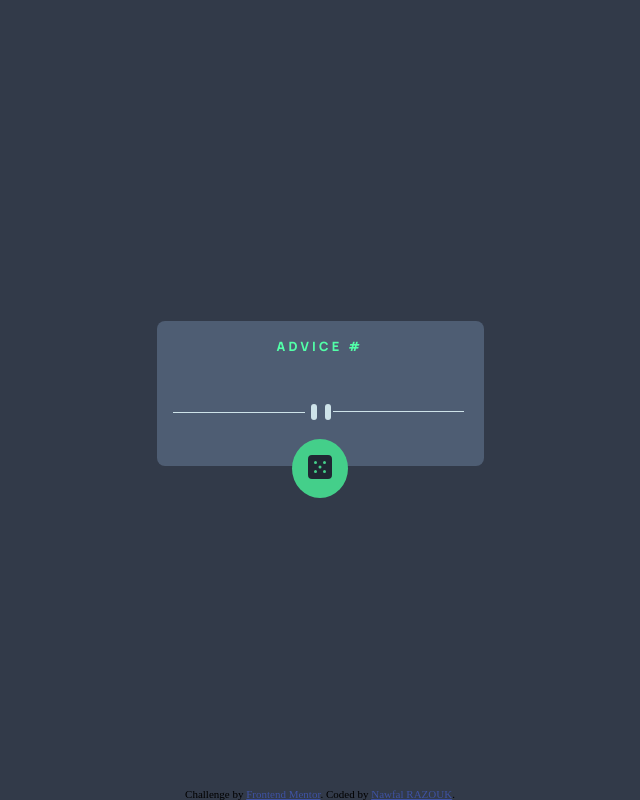
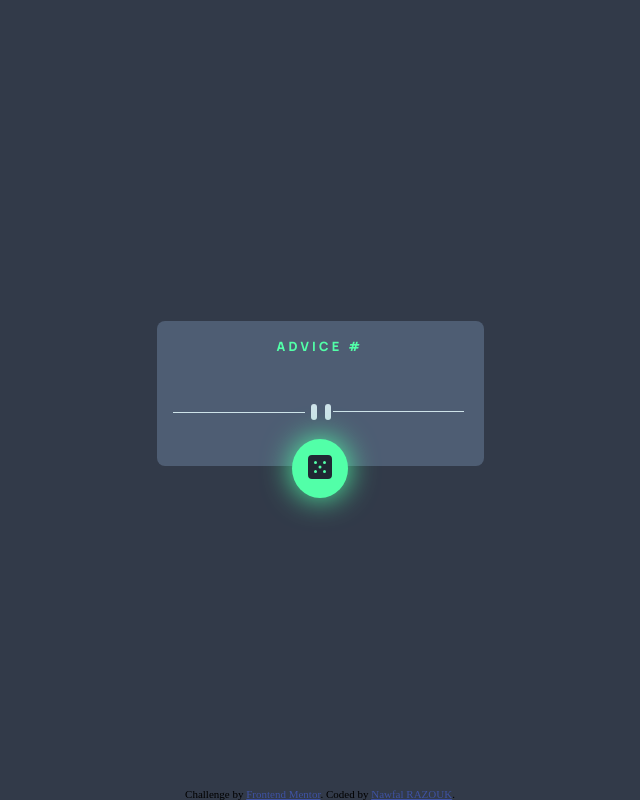
Before and after one commit to NawfalRAZOUK7/advice-generator-app-main, a plain HTML site: page index.html in a window 1280 px wide. In both pictures the pointer is over the button 640 px from the left and 468 px from the top of the page. Shown: the whole page, without its empty margins (320-960 px from the left). Drawn offline with Linux system fonts and the light colour scheme; no server answers.

Commit message:
box shadow

```diff
--- a/assets/style.css
+++ b/assets/style.css
@@ -116,7 +116,7 @@ main button {
     transition: background-color 0.3s ease-in-out;
 }
 main button:hover{
-    background-color: hsl(150, 59%, 54%);
+    box-shadow: 0 0 30px var(--Neon_Green);
 }
 /* Icons & Buttons end */
 
```
